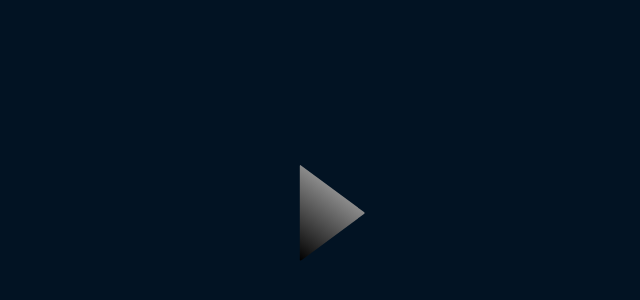
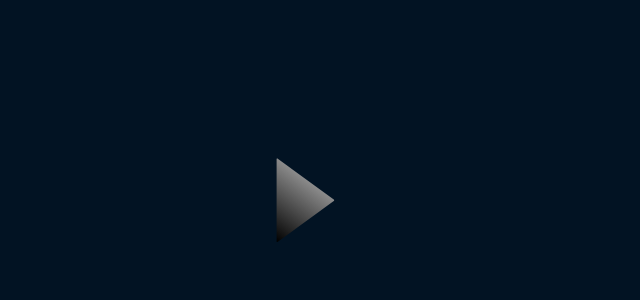
Before and after one commit to TeKronS/Next-Inversiones-Boara, a Next.js app: page / in a window 1280 px wide. Shown: the part 186-486 px from the top of the page, without its empty margins (405-1045 px from the left). Built offline with nearby package versions, Linux system fonts and the light colour scheme.

Commit message:
upgrade logo animation

```diff
--- a/src/components/LogoIB/LogoIB.tsx
+++ b/src/components/LogoIB/LogoIB.tsx
@@ -5,7 +5,7 @@ import styles from "./logoIB.module.css";
 export const LogoIB = () => {
   const refBoxLogo = useRef<HTMLDivElement>(null);
   const LogoResizeBox = useRef<HTMLDivElement>(null);
-  const containerBg = useRef<HTMLDivElement>(null);
+  const refContainer = useRef<HTMLDivElement>(null);
 
   useEffect(() => {
     setTimeout(() => {
@@ -17,7 +17,8 @@ export const LogoIB = () => {
     setTimeout(() => {
       LogoResizeBox.current?.classList.remove(styles.logoContainerFullScreen);
       refBoxLogo.current?.classList.remove(styles.BoxLogoCenter);
-      containerBg.current?.classList.remove(styles.containerBg2);
+      refContainer.current?.classList.remove(styles.containerBg);
+      refContainer.current?.classList.add(styles.disp);
     }, 700);
   }
   function elementPositionchanged() {
@@ -31,10 +32,9 @@ export const LogoIB = () => {
   }
 
   return (
-    <div className={styles.logoContainer}>
     <div
-        ref={containerBg}
-        className={`${styles.containerBg} ${styles.containerBg2}`}
+      ref={refContainer}
+      className={`${styles.containerBg} ${styles.logoContainer}`}
     >
       <div
         className={`${styles.logoContainerFullScreen} ${styles.resizeBox}`}
@@ -72,6 +72,5 @@ export const LogoIB = () => {
         </div>
       </div>
     </div>
-    </div>
   );
 };
--- a/src/components/LogoIB/logoIB.module.css
+++ b/src/components/LogoIB/logoIB.module.css
@@ -1,7 +1,10 @@
 .logoContainer {
   position: fixed;
-  width: 1px;
-  height: 1px;
+  display: flex;
+  width: 100vw;
+  height: 100vh;
+  transition: 500ms ease-in-out 0s;
+  pointer-events: none;
   z-index: 100;
 }
 
@@ -9,10 +12,10 @@
   position: relative;
   width: 1px;
   height: 1px;
-  top: 5px;
-  left: 5px;
+  top: 18px;
+  left: 20px;
   transform-origin: top left;
-  transform: scale(0.9, 0.8) translatex(0);
+  transform: scale(0.8, 0.7) translatex(0);
 }
 
 .BoxLogoCenter {
@@ -21,18 +24,15 @@
 }
 
 .containerBg {
-  display: flex;
   position: fixed;
-  width: 100vw;
-  height: 100vh;
-  transition: 700ms ease-in-out 0s;
-  pointer-events: none;
+  background: var(--color-main1);
+  pointer-events: all;
 }
 
 .resizeBox {
   display: flex;
   transform-origin: left top;
-  transition: 700ms ease-in-out 0s;
+  transition: 500ms ease-in-out 0s;
   top: 1;
   left: 1;
   width: 3px;
@@ -51,9 +51,7 @@
   transform: scale(1) !important;
   /* transition: 700ms ease-in-out 0s; */
 }
-.containerBg2 {
-  background: var(--color-main1);
-}
+
 .animationIBF {
   transform: scale(1.2, 1) translatex(-1200px) !important;
 }
@@ -64,7 +62,7 @@
 
 .IBFl {
   left: 7px;
-  transition: 700ms ease-in-out 0s;
+  transition: 500ms ease-in-out 0s;
 }
 .IBFl div {
   background: linear-gradient(170deg, black 0%, var(--color-font-1) 100%);
@@ -72,7 +70,7 @@
 }
 .IBFr {
   left: 238.4px;
-  transition: 700ms ease-in-out 0s;
+  transition: 500ms ease-in-out 0s;
 }
 .IBFr div {
   background: linear-gradient(90deg, black 0%, var(--color-font-1) 100%);
@@ -89,7 +87,7 @@
   align-items: center;
   overflow: hidden;
   transform: scale(1.2, 1) translatex(0);
-  transition: 700ms ease-in-out 0s;
+  transition: 500ms ease-in-out 0s;
 }
 
 .IBF div {
@@ -100,7 +98,7 @@
 
 .IB {
   position: relative;
-  transition: 700ms ease-in-out 0s;
+  transition: 500ms ease-in-out 0s;
   transform: scale(1, 0.8) translatex(0);
   width: 150px;
   height: 315px;
```
Lines whose indentation alone changed are shown as unchanged.
